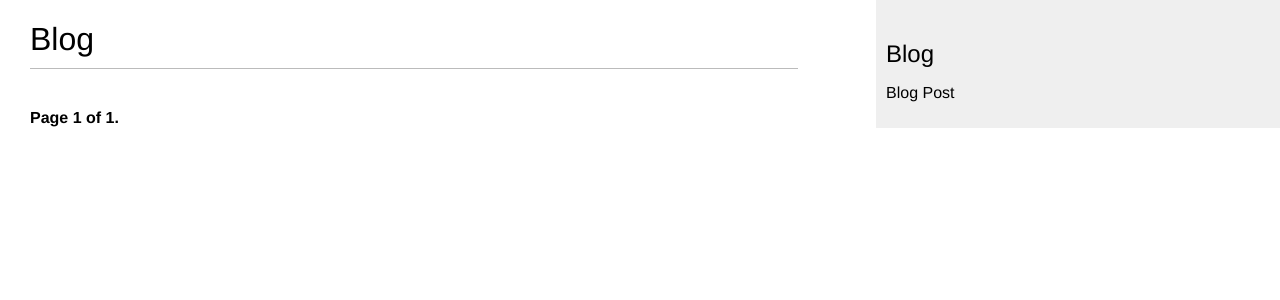
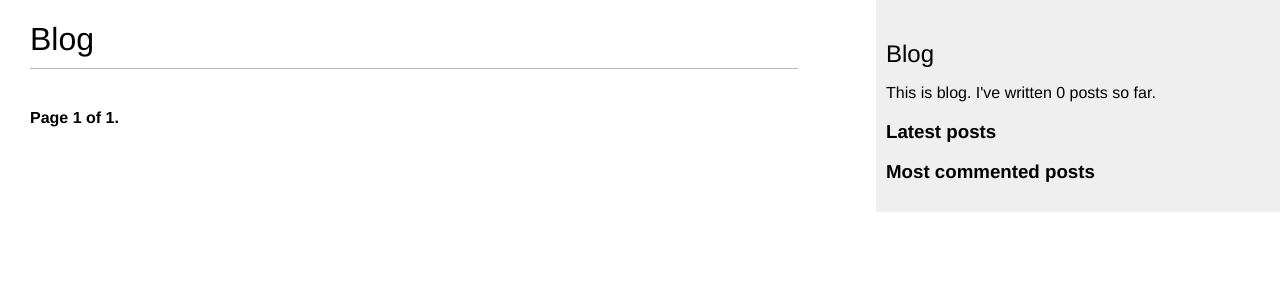
Before and after one commit to KimDoKy/Django-By-Example, a Django app: page /blog/ in a window 1280 px wide. Shown: the top 300 px of the page. Run offline with Django 3.2, Linux system fonts and the light colour scheme; data that the repository does not hold is empty; parts of the project's set-up code (start-up, migrations or seed data) failed here and were passed over.

Commit message:
creating custom template tags

```diff
--- /dev/null
+++ b/blog/templatetags/blog_tags.py
@@ -0,0 +1,21 @@
+from django import template
+
+register = template.Library()
+
+from ..models import Post
+
+@register.simple_tag
+def total_posts():
+    return Post.published.count()
+
+@register.inclusion_tag('blog/post/latest_posts.html')
+def show_latest_posts(count=5):
+    latest_posts = Post.published.order_by('-publish')[:count]
+    return {'latest_posts':latest_posts}
+
+from django.db.models import Count
+
+@register.simple_tag
+def get_most_commented_posts(count=5):
+    return Post.published.annotate(
+            total_comments=Count('comments')).order_by('-total_comments')[:count]
--- a/templates/blog/base.html
+++ b/templates/blog/base.html
@@ -1,3 +1,4 @@
+{% load blog_tags %}
 {% load staticfiles %}
 <!DOCTYPE html>
 <html>
@@ -12,7 +13,20 @@
   </div>
   <div id="sidebar">
     <h2>Blog</h2>
-      <p>Blog Post</p>
+    <p>This is blog. I've written {% total_posts %} posts so far.</p>
+
+    <h3>Latest posts</h3>
+    {% show_latest_posts 3 %}
+
+    <h3>Most commented posts</h3>
+    {% get_most_commented_posts as most_commented_posts %}
+    <ul>
+      {% for post in most_commented_posts %}
+        <li>
+          <a href="{{ post.get_absolute_url }}">{{ post.title }}</a>
+        </li>
+      {% endfor %}
+    </ul>
   </div>
 </body>
 </html>
--- /dev/null
+++ b/templates/blog/post/latest_posts.html
@@ -0,0 +1,7 @@
+<ul>
+  {% for post in latest_posts %}
+  <li>
+    <a href="{{ post.get_absolute_url }}">{{ post.title }}</a>
+  </li>
+  {% endfor %}
+</ul>
```
Also changed, not shown: blog/templatetags/__init__.py (added).
